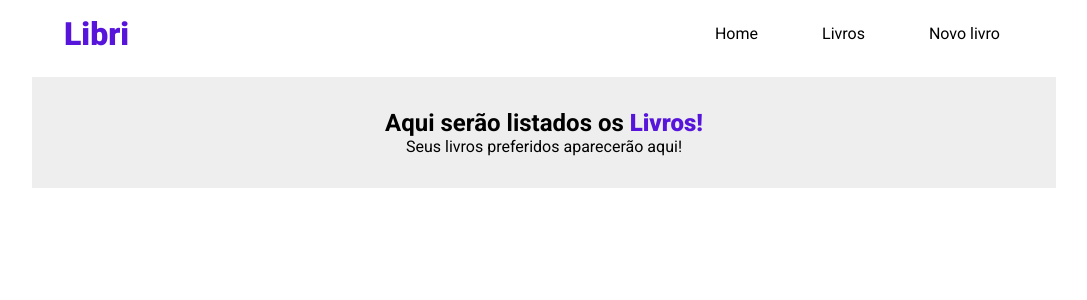
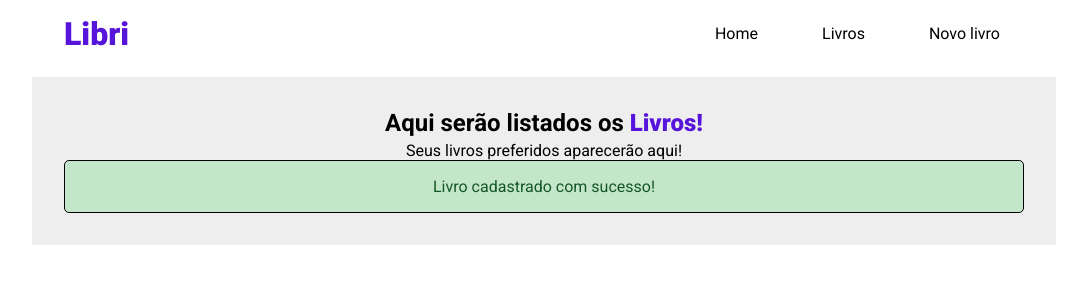
Before and after one commit to Arthur-Ruas/App-web-api, a React (Create React App) app in the folder projeto-react-api-1/: page /cadastrolivro in a window 1280 px wide. Both pictures are taken after typing "Sample", "Sample", "Sample" into the empty fields and a click on the button "Criar". Shown: the top 300 px of the page, without its empty margins (96-1183 px from the left). Built offline with nearby package versions, Linux system fonts and the light colour scheme; no server answers; data requests are answered from the project's data file.

Commit message:
Arthur: Mensagem de sucesso ao cadastrar

```diff
--- a/projeto-react-api-1/src/App.css
+++ b/projeto-react-api-1/src/App.css
@@ -7,7 +7,7 @@
   padding: 0;
   box-sizing: border-box;
   font-family: "Roboto", sans-serif;
-  transition: .2s;
+  transition: .2s ease-in;
 }
 
 ul{
--- /dev/null
+++ b/projeto-react-api-1/src/components/Message/Message.jsx
@@ -0,0 +1,40 @@
+import React, { useEffect, useState } from 'react';
+import styles from './message.module.css';
+
+function Message({type, msg}) {
+
+    const [visible, setVisible] = useState(false);
+
+    useEffect(() =>{
+        if(!msg){
+            setVisible(false);
+            return;
+        }
+
+        setVisible(true);
+
+        const timer = setTimeout(() =>{
+            setVisible(false);
+        }, 3000);
+
+        return () =>{
+            clearTimeout(timer)
+        }
+
+    }, [msg]);
+
+  return (
+    <>
+        {
+            visible && (
+                <div className={`${styles.message} ${styles[type]}`}>
+                    <p>{msg}</p>
+                </div>
+            )
+        }
+    </>
+  )
+}
+
+
+export default Message;
--- /dev/null
+++ b/projeto-react-api-1/src/components/Message/message.module.css
@@ -0,0 +1,22 @@
+.message{
+    width: 100%;
+    text-align: center;
+    margin: 0 auto;
+    padding: 1rem;
+    border: 1px solid #000;
+    border-radius: 5px;
+}
+
+.message__text{
+    font-size: 3rem;
+}
+
+.success{
+    background-color: #c3e6cb;
+    color: #155724;
+}
+
+.error{
+    background-color: #f5c6cb;
+    color: #721c34;
+}
--- a/projeto-react-api-1/src/db.json
+++ b/projeto-react-api-1/src/db.json
@@ -18,6 +18,36 @@
       "category": {
         "id": "1",
         "category": "Ficção científica"
+      }
+    },
+    {
+      "id": "2693",
+      "nome_livro": "Teste",
+      "nome_autor": "Teste",
+      "descricao": "Teste",
+      "category": {
+        "id": "3",
+        "category": "Front-end"
+      }
+    },
+    {
+      "id": "816a",
+      "nome_livro": "teste",
+      "nome_autor": "teste",
+      "descricao": "teste",
+      "category": {
+        "id": "2",
+        "category": "Back-end"
+      }
+    },
+    {
+      "id": "e3fb",
+      "nome_livro": "a",
+      "nome_autor": "a",
+      "descricao": "a",
+      "category": {
+        "id": "2",
+        "category": "Back-end"
       }
     }
   ],
--- a/projeto-react-api-1/src/pages/CadastroLivro/CadastroLivro.jsx
+++ b/projeto-react-api-1/src/pages/CadastroLivro/CadastroLivro.jsx
@@ -62,8 +62,8 @@ function CadastroLivro() {
 
     ).then(
       (data)=>{
-        console.log(data)
-        navigate('/livros')
+        console.log(data);
+        navigate('/livros', {state: 'Livro cadastrado com sucesso!'});
       }
     ).catch(
       (error)=>{
@@ -79,7 +79,10 @@ function CadastroLivro() {
 
   return (
     <section className='cadastro-Livro'>
+      <div className='cadastro-livro__header'>
         <h1 className='cadastro-Livro__title'>Cadastro de <span>Livros</span></h1>
+        <p>Cadastre seus livros preferidos aqui!</p>
+      </div>
         <form className='cadastro-livro__form' onSubmit={submit}>
           <div>
             <Input type='text' name='nome_livro' id='nome_livro'  text='Titulo do livro' handlerOnChange={handlerChangeBook}/>
--- a/projeto-react-api-1/src/pages/CadastroLivro/cadastroLivro.css
+++ b/projeto-react-api-1/src/pages/CadastroLivro/cadastroLivro.css
@@ -8,6 +8,13 @@
     gap: 40px;
     padding: 2rem;
     margin: 10px 0;
+}
+
+.cadastro-livro__header{
+    display: flex;
+    flex-direction: column;
+    text-align: center;
+    gap: 4px;
 }
 
 .cadastro-Livro__title{
--- a/projeto-react-api-1/src/pages/Home/Home.jsx
+++ b/projeto-react-api-1/src/pages/Home/Home.jsx
@@ -4,8 +4,10 @@ import './home.css'
 function Home() {
   return (
     <section className='home'>
+      <div className='home__header'>
         <h1 className='home__title'>Bem vindo ao app <span>Libri</span></h1>
         <p>Comece a gerênciar seus livros agora mesmo!</p>
+      </div>
     </section>
   )
 }
--- a/projeto-react-api-1/src/pages/Home/home.css
+++ b/projeto-react-api-1/src/pages/Home/home.css
@@ -7,6 +7,13 @@
     flex-direction: column;
     padding: 2rem;
     margin: 10px 0;
+}
+
+.home__header{
+    display: flex;
+    flex-direction: column;
+    text-align: center;
+    gap: 4px;
 }
 
 .home__title{
--- a/projeto-react-api-1/src/pages/Livros/Livros.jsx
+++ b/projeto-react-api-1/src/pages/Livros/Livros.jsx
@@ -1,11 +1,32 @@
 import React from 'react';
+import { useLocation } from 'react-router-dom';
 import './livros.css';
+import Message from '../../components/Message/Message';
 
 function Livros() {
+
+  const location = useLocation();
+  let message = '';
+
+  console.log('Location state: ' + location.state)
+
+  if(location.state){
+    message = location.state;
+  }
+
   return (
     <section className='livros'>
+      <div className='livros__header'>
         <h1 className='livros__title'>Aqui serão listados os <span>Livros!</span></h1>
         <p>Seus livros preferidos aparecerão aqui!</p>
+      </div>
+      {
+        message && (
+          <Message
+            msg={message}
+            type="success"/>
+        )
+      }
     </section>
   )
 }
--- a/projeto-react-api-1/src/pages/Livros/livros.css
+++ b/projeto-react-api-1/src/pages/Livros/livros.css
@@ -7,6 +7,13 @@
     flex-direction: column;
     padding: 2rem;
     margin: 10px 0;
+}
+
+.livros__header{
+    display: flex;
+    flex-direction: column;
+    text-align: center;
+    gap: 4px;
 }
 
 .livros__title{
```
